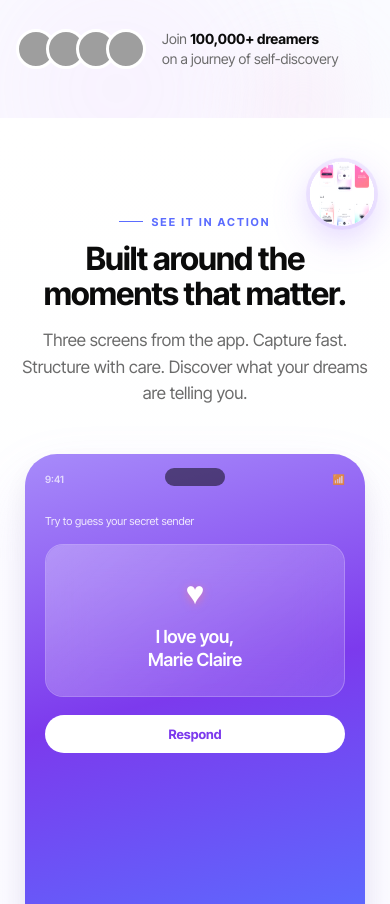
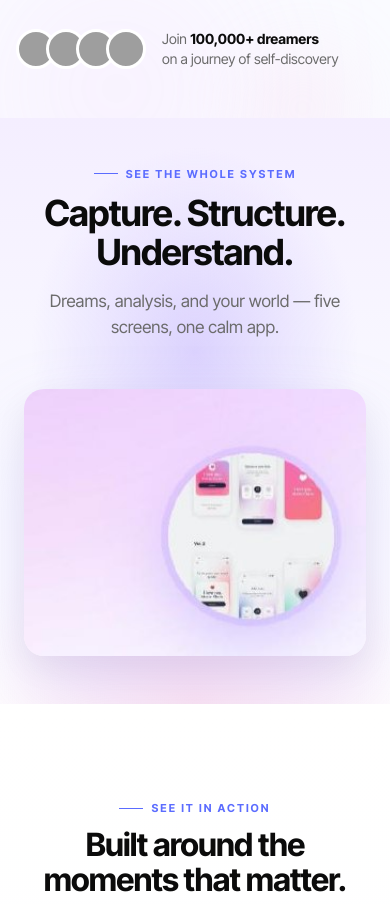
Before and after one commit to bigblank-labs/dreamer-landing, a plain HTML site: page index.html in a window 390 px wide. Shown: the part 537-1441 px from the top of the page. Drawn offline with Linux system fonts and the light colour scheme; grey boxes are pictures that could not be loaded.

Commit message:
Remove floating brain orb entirely; add new app showcase section using 5-phone cloud cluster reference

```diff
--- a/index.html
+++ b/index.html
@@ -635,60 +635,38 @@ img{max-width:100%;display:block}
 .phone-caption{font-size:13px;font-weight:700;letter-spacing:0.04em;text-transform:uppercase;color:var(--c-muted);text-align:center;padding:var(--s-3) 0}
 
 /* ========================================================
-   FLOATING BRAIN ICON — bottom-right, pulsing, real brain ref.
+   APP SHOWCASE — 5-phone cloud cluster from reference image
    ======================================================== */
-.float-brain{
-  position:fixed;
-  bottom:24px;
-  right:24px;
-  width:88px;
-  height:88px;
-  z-index:90;
-  cursor:pointer;
-  border-radius:50%;
+.showcase-section{
+  position:relative;
+  padding:var(--s-9) 0;
   overflow:hidden;
-  background:#fff;
-  box-shadow:0 12px 36px rgba(167,139,250,0.45), 0 0 0 4px rgba(167,139,250,0.18);
-  transition:transform 0.4s cubic-bezier(0.16,1,0.3,1), box-shadow 0.3s ease;
-  animation:float-brain-breathe 4.5s ease-in-out infinite, float-brain-float 6s ease-in-out infinite;
-}
-.float-brain:hover{
-  transform:scale(1.08);
-  box-shadow:0 16px 48px rgba(167,139,250,0.65), 0 0 0 6px rgba(167,139,250,0.25);
-}
-.float-brain img{width:100%;height:100%;object-fit:cover;display:block}
-@keyframes float-brain-breathe{
-  0%,100%{filter:brightness(1) saturate(1)}
-  50%{filter:brightness(1.1) saturate(1.15)}
-}
-@keyframes float-brain-float{
-  0%,100%{transform:translateY(0)}
-  50%{transform:translateY(-8px)}
-}
-.float-brain::after{
-  content:"Tap to return to top";
+}
+.showcase-bg{
   position:absolute;
-  right:98px;
-  top:50%;
-  transform:translateY(-50%);
-  background:#0B0B0C;
-  color:#fff;
-  font-size:12px;
-  font-weight:500;
-  padding:7px 12px;
-  border-radius:8px;
-  white-space:nowrap;
-  opacity:0;
-  pointer-events:none;
-  transition:opacity 0.2s ease, transform 0.2s ease;
-}
-.float-brain:hover::after{opacity:1;transform:translateY(-50%) translateX(-4px)}
-@media(max-width:560px){
-  .float-brain{width:64px;height:64px;bottom:80px;right:16px}
-  .float-brain::after{display:none}
-}
-.float-brain{transition:transform 0.4s cubic-bezier(0.16,1,0.3,1), opacity 0.3s ease}
-.float-brain-hide{opacity:0;pointer-events:none;transform:translateY(20px)}
+  inset:0;
+  background:
+    radial-gradient(ellipse 60% 50% at 50% 40%, rgba(196,181,253,0.55) 0%, transparent 70%),
+    radial-gradient(ellipse 80% 60% at 50% 100%, rgba(255,200,220,0.4) 0%, transparent 70%),
+    linear-gradient(180deg, #F4EEFF 0%, #FAFBFF 60%, #FFFFFF 100%);
+  z-index:0;
+}
+.showcase-inner{position:relative;z-index:2;text-align:center;max-width:1100px;margin:0 auto;padding:0 var(--s-5)}
+.showcase-h{margin-left:auto;margin-right:auto;font-size:clamp(36px,4.5vw,56px);max-width:720px}
+.showcase-sub{margin-left:auto;margin-right:auto;max-width:620px;margin-bottom:var(--s-7)}
+.showcase-image-wrap{
+  position:relative;
+  max-width:1080px;
+  margin:0 auto;
+  border-radius:32px;
+  overflow:hidden;
+  box-shadow:0 40px 80px rgba(167,139,250,0.25), 0 12px 32px rgba(11,11,12,0.06);
+}
+.showcase-image-wrap img{display:block;width:100%;height:auto;background:transparent}
+@media(max-width:720px){
+  .showcase-section{padding:var(--s-7) 0}
+  .showcase-image-wrap{border-radius:20px}
+}
 
 /* ========================================================
    ORB HERO — DISABLED. Hero is now text-only per reference.
@@ -945,7 +923,20 @@ section[id]{scroll-margin-top:80px}
   </div>
 </section>
 
-<!-- 02 PHONE EXAMPLES — brand-matched UI states (lavender/violet gradient) -->
+<!-- 02 APP SHOWCASE — reference cluster: 5 phones floating in lavender cloud -->
+<section class="showcase-section" aria-label="App screens preview">
+  <div class="showcase-bg" aria-hidden="true"></div>
+  <div class="container showcase-inner">
+    <div class="kicker" style="justify-content:center">SEE THE WHOLE SYSTEM</div>
+    <h2 class="sec-head showcase-h">Capture. Structure. Understand.</h2>
+    <p class="sec-sub showcase-sub">Dreams, analysis, and your world — five screens, one calm app.</p>
+    <div class="showcase-image-wrap">
+      <img src="app-cluster-reference.jpg" alt="Five Dreamer app screens floating in a lavender cloud showing dreams, capture, analysis, and your world views" loading="lazy" width="1080" height="540">
+    </div>
+  </div>
+</section>
+
+<!-- 03 PHONE EXAMPLES — brand-matched UI states (lavender/violet gradient) -->
 <section class="phones-section" aria-labelledby="phones-h">
   <div class="container">
     <div class="phones-head">
@@ -1462,22 +1453,6 @@ section[id]{scroll-margin-top:80px}
   const reduced = matchMedia('(prefers-reduced-motion: reduce)').matches;
   if (reduced) return;
 
-  /* 0. FLOATING BRAIN ORB — click to scroll to top */
-  const brain = document.querySelector('.float-brain');
-  if (brain) {
-    let lastScroll = 0;
-    window.addEventListener('scroll', () => {
-      const y = window.scrollY;
-      // Hide when near top, show after scroll > 400
-      if (y < 400 && lastScroll > y) brain.classList.add('float-brain-hide');
-      else brain.classList.remove('float-brain-hide');
-      lastScroll = y;
-    }, { passive: true });
-    brain.addEventListener('click', () => {
-      window.scrollTo({ top: 0, behavior: 'smooth' });
-    });
-  }
-
   /* 1. HERO HEADLINE — split into chars for stagger reveal */
   const h1 = document.querySelector('.hero-h1');
   if (h1) {
@@ -1595,10 +1570,5 @@ section[id]{scroll-margin-top:80px}
 })();
 </script>
 
-<!-- Floating brain icon — bottom-right, persistent, real brain ref image -->
-<div class="float-brain" role="button" tabindex="0" aria-label="Scroll to top">
-  <img src="brain-reference.jpg" alt="" loading="lazy" width="88" height="88">
-</div>
-
 </body>
 </html>
```
Also changed, not shown: app-cluster-reference.jpg (added).
